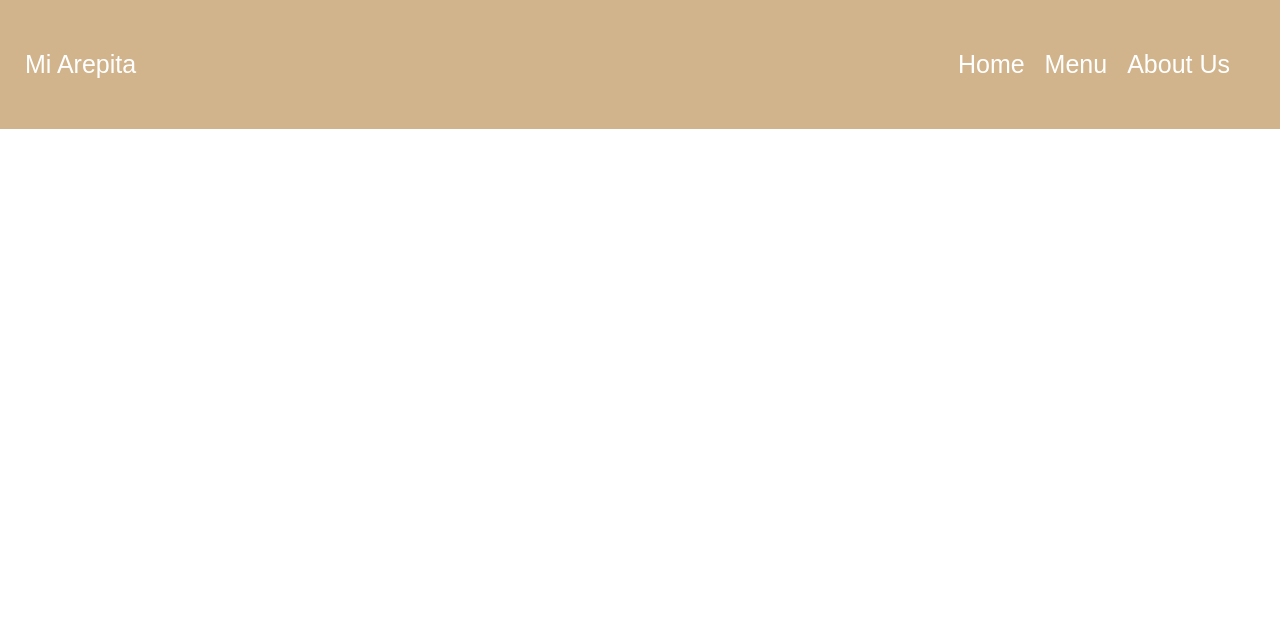
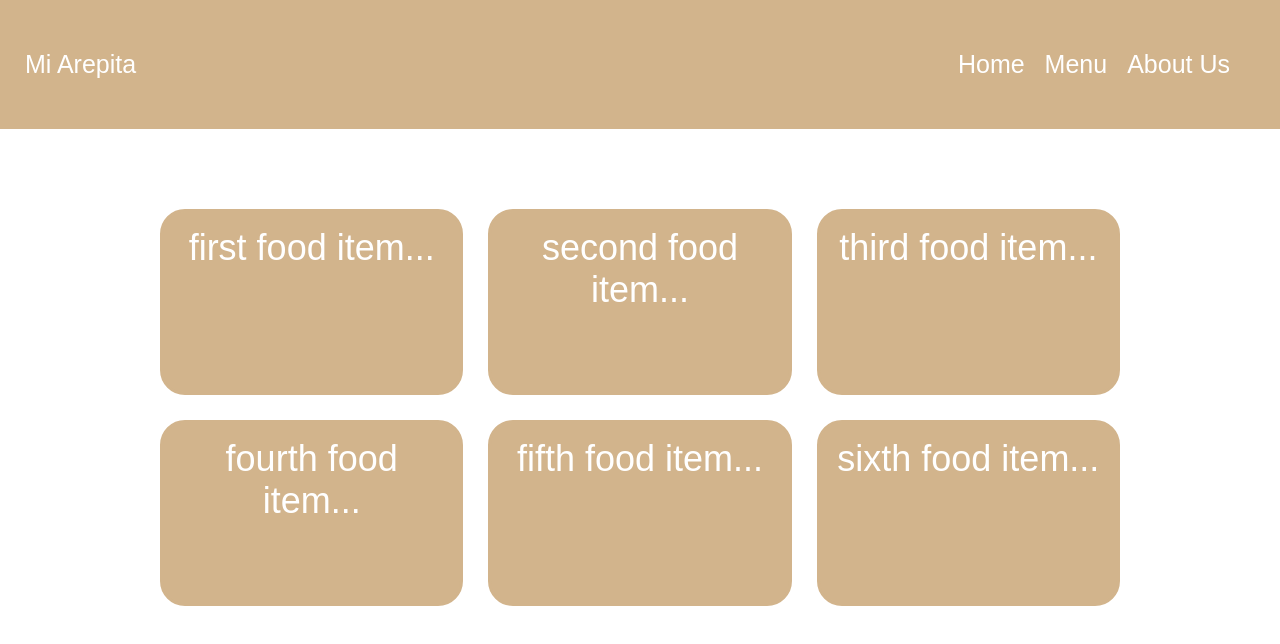
Before and after one commit to willhlong/odin-restaurant, a website: page dist/index.html in a window 1280 px wide. Both pictures are taken after a click on the link "Menu". Drawn offline with Linux system fonts and the light colour scheme; a web font is replaced by a local one.

Commit message:
Added styling to menu items

```diff
--- a/src/pages/menu.js
+++ b/src/pages/menu.js
@@ -1,12 +1,13 @@
 import resetContent from "../functions/reset";
 import header from './header.js';
+import '../style.css';
 
 function menu() {
     resetContent();
     header();
     const content = document.getElementById('content');
     const message = document.createElement('h1');
-    message.textContent = 'menu';
+    message.textContent = 'Out Menu';
 
     const menuItems = document.createElement('div');
     menuItems.classList.add('menu-items-wrapper');
--- a/src/style.css
+++ b/src/style.css
@@ -47,3 +47,23 @@ body {
 .home-content>h1 {
     font-size: 48px;
 }
+
+.menu-items-wrapper {
+    display: grid;
+    grid-template-columns: 1fr 1fr 1fr;
+    gap: 25px 25px;
+    font-family: 'Mooli', sans-serif;
+    font-size: 36px;
+    width: 75%;
+    margin: auto;
+}
+
+.menu-items-wrapper>* {
+    height: 150px;
+    background-color: tan;
+    padding: 15px;
+    border-style: solid;
+    border-color: tan;
+    border-radius: 25px;
+
+}
```
Also changed, not shown: dist/bundle.js.
